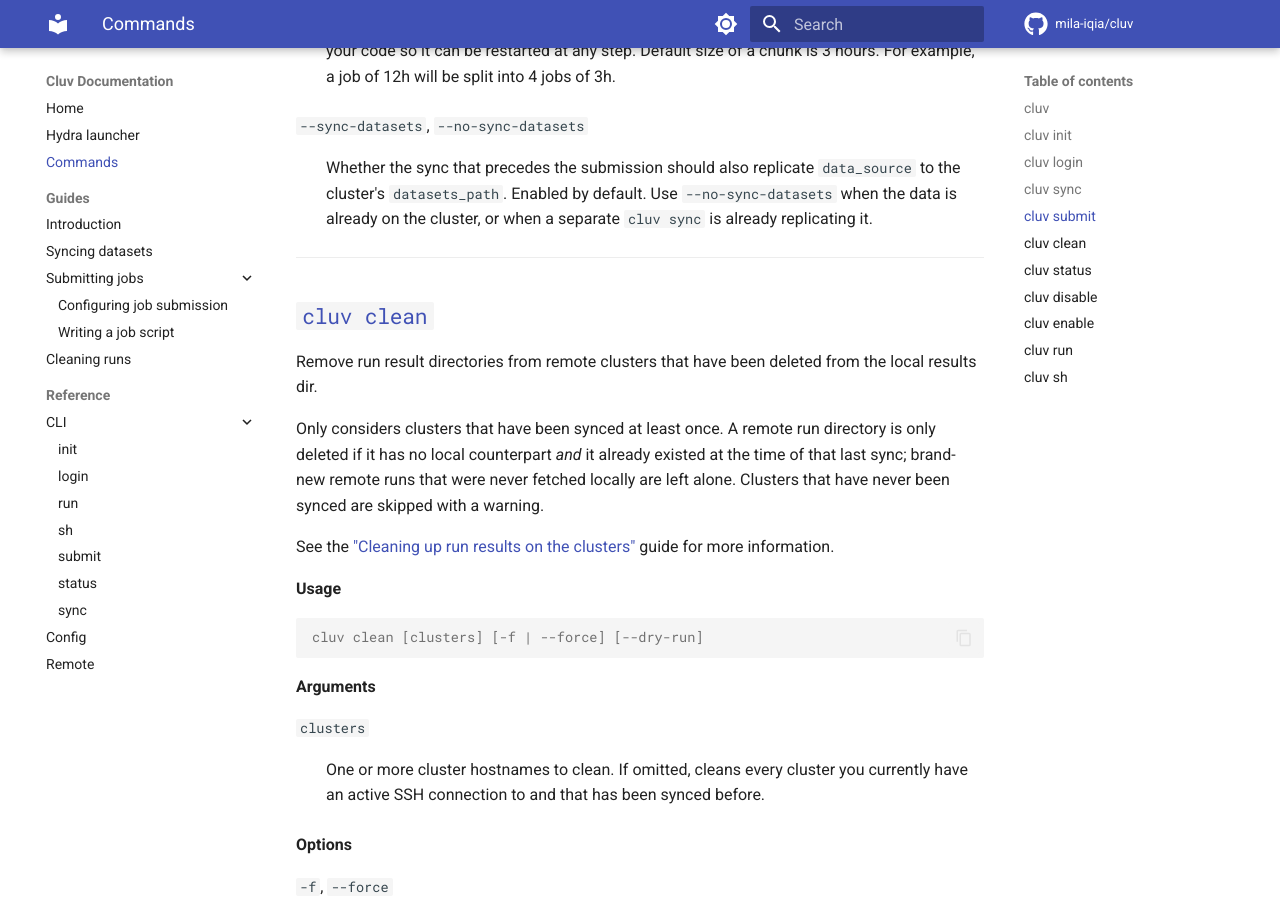
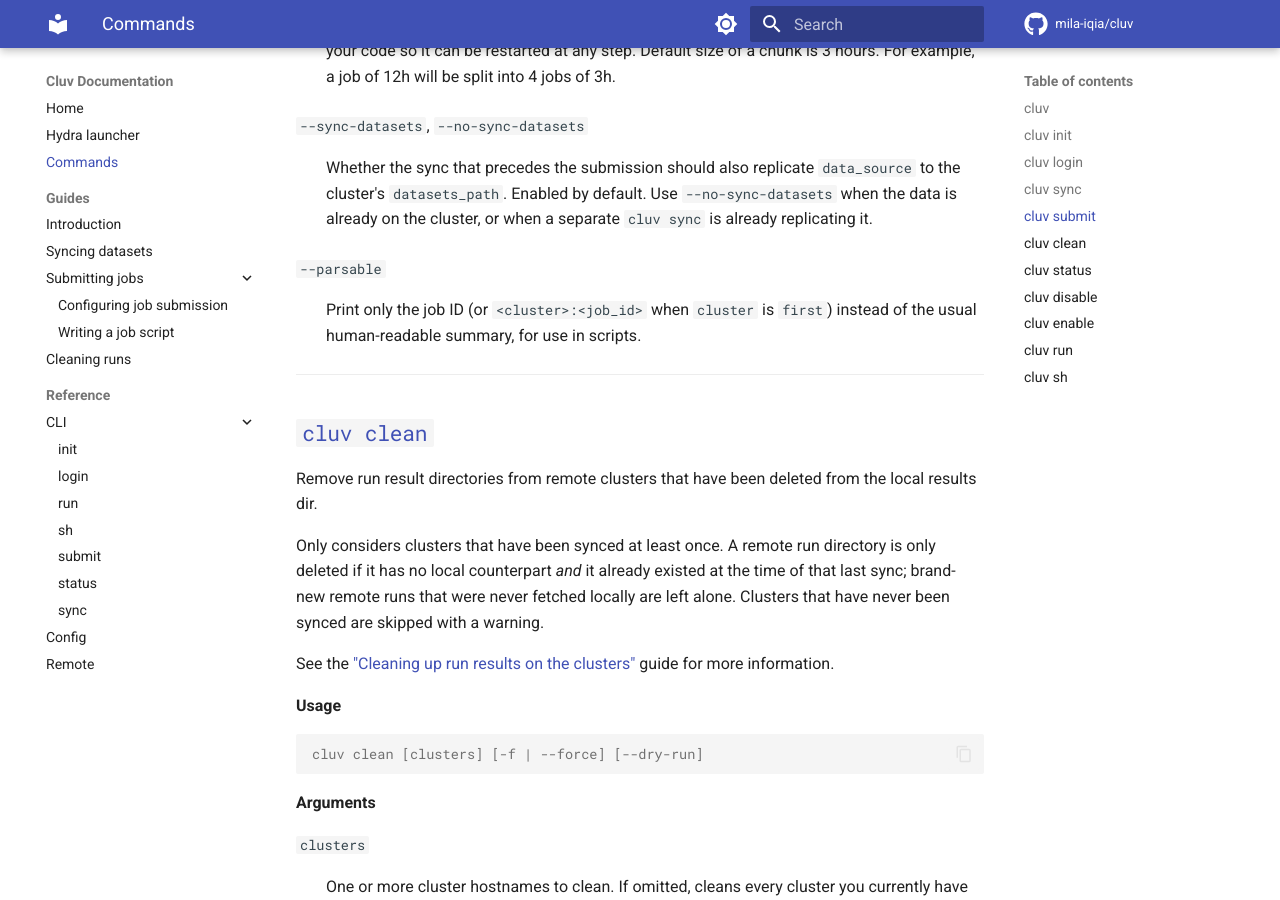
Before and after one commit to mila-iqia/cluv, an MkDocs documentation site: the page built from docs/commands.md, in a window 1280 px wide and 900 px high, scrolled down 4787 px. Built offline with MkDocs 1.6.1 and Material for MkDocs 9.7.7, drawn with Linux system fonts in a browser that asks for light colours; comment, search, counter and statistics services are not loaded.

Commit message:
Document the --parsable flag for cluv submit

```diff
--- a/docs/commands.md
+++ b/docs/commands.md
@@ -192,6 +192,10 @@ cluv submit <cluster> [<job.sh>] [options] [sbatch-args...] [-- program-args...]
     cluster's `datasets_path`. Enabled by default. Use `--no-sync-datasets` when the data is already
     on the cluster, or when a separate `cluv sync` is already replicating it.
 
+`--parsable`
+:   Print only the job ID (or `<cluster>:<job_id>` when `cluster` is `first`) instead of the usual
+    human-readable summary, for use in scripts.
+
 ---
 
 ## [`cluv clean`](#cluv-clean)
```
